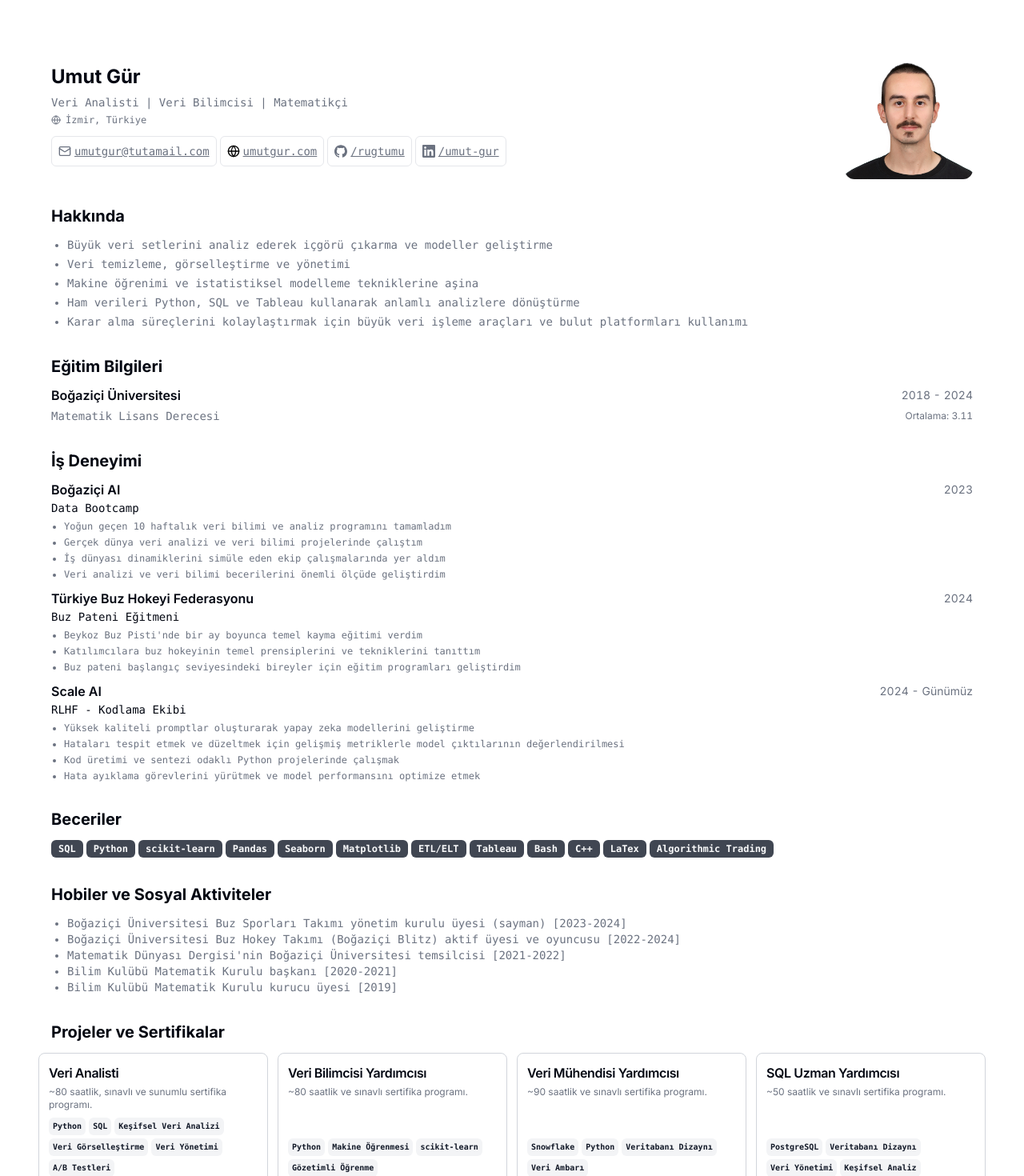
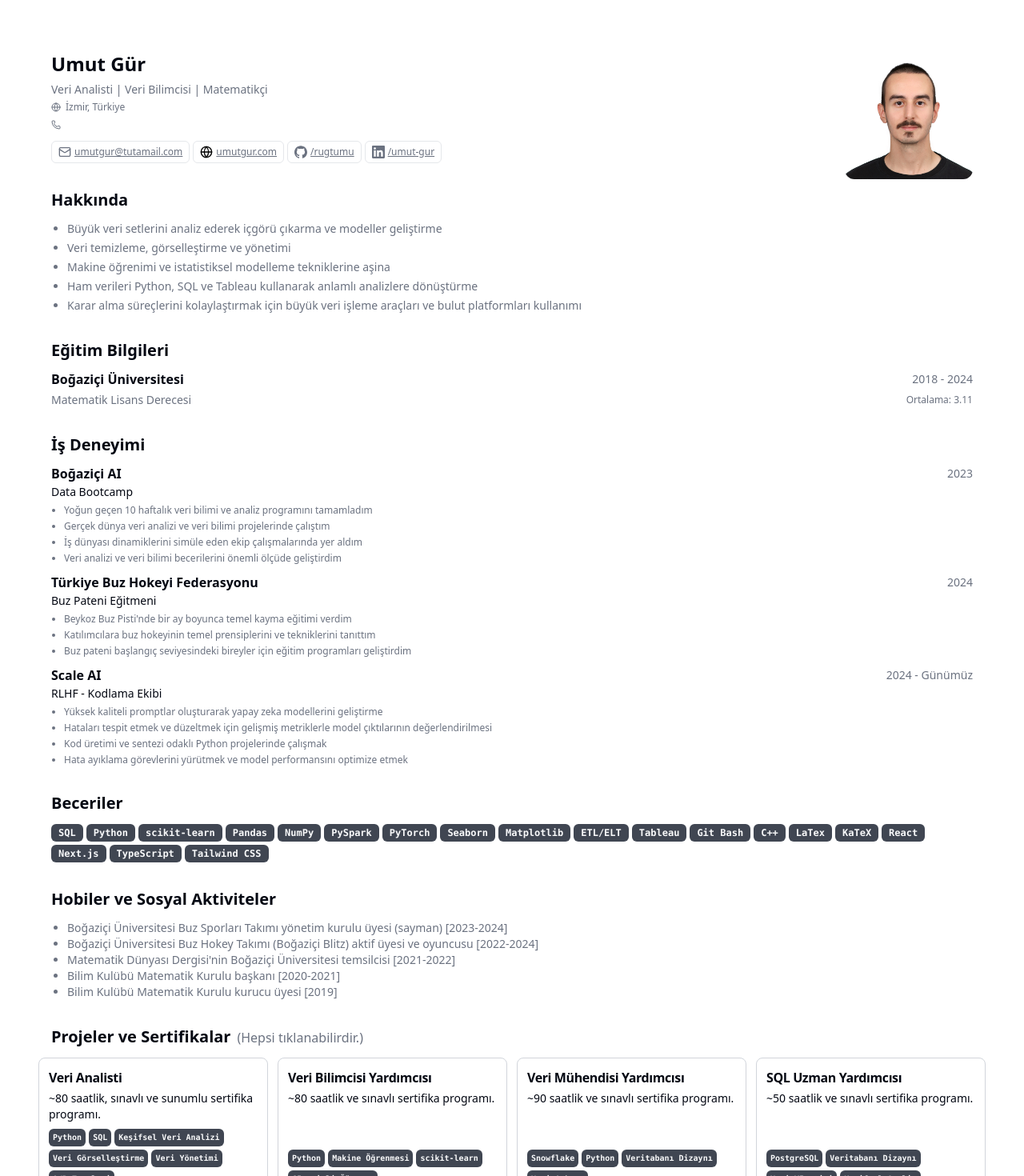
Before and after one commit to rugtumu/CV, a Next.js app: page /cv-turkce in a window 1280 px wide. Shown: the top 1470 px of the page at 80% size. Built offline with nearby package versions, Linux system fonts and the light colour scheme.

Commit message:
Contact part update

```diff
--- a/src/app/cv-turkce/page.tsx
+++ b/src/app/cv-turkce/page.tsx
@@ -20,15 +20,15 @@ export const metadata: Metadata = {
 
 export default function Page() {
   return (
-    <main className="container relative mx-auto scroll-my-12 overflow-auto p-8 md:p-16">
-      <section className="mx-auto w-full max-w-full space-y-8 bg-white">
-        <div className="flex items-center justify-between">
+    <main className="container relative mx-auto scroll-my-12 overflow-auto p-8 md:p-16 font-sans">
+      <section className="mx-auto w-full max-w-full space-y-8 bg-white print:text-black">
+        <div className="relative">
           <div className="flex-1 space-y-1.5">
             <h1 className="text-2xl font-bold">{RESUME_DATA_TR.name}</h1>
-            <p className="max-w-full text-pretty font-mono text-sm text-muted-foreground">
+            <p className="max-w-full text-pretty font-sans text-sm text-muted-foreground print:text-black">
               {RESUME_DATA_TR.about}
             </p>
-            <p className="max-w-full items-center text-pretty font-mono text-xs text-muted-foreground">
+            <p className="max-w-full items-center text-pretty font-sans text-xs text-muted-foreground print:text-black">
               <a
                 className="inline-flex gap-x-1.5 align-baseline leading-none hover:underline"
                 href={RESUME_DATA_TR.locationLink}
@@ -38,12 +38,22 @@ export default function Page() {
                 {RESUME_DATA_TR.location}
               </a>
             </p>
-            <div className="flex gap-x-1 pt-1 font-mono text-sm text-muted-foreground">
+            <p className="max-w-full items-center text-pretty font-sans text-xs text-muted-foreground print:text-black">
+              <a
+                className="inline-flex gap-x-1.5 align-baseline leading-none hover:underline"
+                href={`tel:${RESUME_DATA_TR.contact.tel}`}
+                target="_blank"
+              >
+                <PhoneIcon className="size-3" />
+                {RESUME_DATA_TR.contact.tel}
+              </a>
+            </p>
+            <div className="flex flex-wrap gap-x-1 gap-y-1 pt-1 font-sans text-sm text-muted-foreground print:text-black">
               {RESUME_DATA_TR.contact.email ? (
                 <Button
-                  className="size-35"
+                  className="h-7 px-2 text-xs"
                   variant="outline"
-                  size="icon"
+                  size="sm"
                   asChild
                 >
                   <a href={`mailto:${RESUME_DATA_TR.contact.email}`} className="flex items-center gap-1 underline">
@@ -52,24 +62,11 @@ export default function Page() {
                   </a>
                 </Button>
               ) : null}
-              {RESUME_DATA_TR.contact.tel ? (
-                <Button
-                  className="size-30"
-                  variant="outline"
-                  size="icon"
-                  asChild
-                >
-                  <a href={`tel:${RESUME_DATA_TR.contact.tel}`} className="flex items-center gap-1 underline">
-                    <PhoneIcon className="size-4" />
-                    {RESUME_DATA_TR.contact.tel}
-                  </a>
-                </Button>
-              ) : null}
               {RESUME_DATA_TR.personalWebsiteUrl ? (
                 <Button
-                  className="size-35"
+                  className="h-7 px-2 text-xs"
                   variant="outline"
-                  size="icon"
+                  size="sm"
                   asChild
                 >
                   <a href={RESUME_DATA_TR.personalWebsiteUrl} className="flex items-center gap-1 underline">
@@ -80,10 +77,9 @@ export default function Page() {
               ) : null}
               {RESUME_DATA_TR.contact.social.map((social) => (
                 <Button
-                  key={social.name}
-                  className="size-30"
+                  className="h-7 px-2 text-xs"
                   variant="outline"
-                  size="icon"
+                  size="sm"
                   asChild
                 >
                   <a href={social.url} className="flex items-center gap-1 underline">
@@ -93,7 +89,7 @@ export default function Page() {
                 </Button>
               ))}
             </div>
-            <div className="hidden flex-col gap-x-1 font-mono text-sm text-muted-foreground">
+            <div className="hidden flex-col gap-x-1 font-sans text-sm text-muted-foreground print:text-black">
               {RESUME_DATA_TR.contact.email ? (
                 <a href={`mailto:${RESUME_DATA_TR.contact.email}`}>
                   <span className="underline">{RESUME_DATA_TR.contact.email}</span>
@@ -108,7 +104,7 @@ export default function Page() {
           </div>
 
           {/* Avatar - Sağ üst köşe */}
-          <div className="ml-6">
+          <div className="absolute right-0 top-0">
             <Avatar className="size-40">
               <AvatarImage
                 alt={RESUME_DATA_TR.name}
@@ -126,7 +122,7 @@ export default function Page() {
 
         <Section>
           <h2 className="text-xl font-bold">Hakkında</h2>
-          <ul className="list-disc ml-5 text-pretty font-mono text-sm text-muted-foreground space-y-1">
+          <ul className="list-disc ml-5 text-pretty font-sans text-sm text-muted-foreground space-y-1 print:text-black">
             {RESUME_DATA_TR.summaryPoints.map((point, index) => (
               <li key={index}>{point}</li>
             ))}
@@ -143,18 +139,18 @@ export default function Page() {
                       {education.school}
                     </div>
 
-                    <div className="text-sm tabular-nums text-gray-500">
+                    <div className="text-sm tabular-nums text-gray-500 print:text-black">
                       {education.range}
                     </div>
                   </div>
 
                   <div className="flex items-center justify-between gap-x-2 text-base">
-                    <CardContent className="mt-18">
+                    <CardContent className="mt-18 font-sans print:text-black">
                         {education.degree}
                     </CardContent>
 
                     <div className="text-right">
-                          <div className="text-xs tabular-nums text-gray-500">
+                          <div className="text-xs tabular-nums text-gray-500 print:text-black">
                           {education.gpa}
                           </div>
                         </div>
@@ -188,16 +184,16 @@ export default function Page() {
                         ))}
                       </span>
                     </h3>
-                    <div className="text-sm tabular-nums text-gray-500">
+                    <div className="text-sm tabular-nums text-gray-500 print:text-black">
                       {work.range}
                     </div>
                   </div>
 
-                  <h4 className="font-mono text-sm leading-none">
+                  <h4 className="font-sans text-sm leading-none">
                     {work.title}
                   </h4>
                 </CardHeader>
-                <CardContent className="mt-2 text-xs">
+                <CardContent className="mt-2 text-xs font-sans print:text-black">
                   <ul className="list-disc ml-4 space-y-1">
                     {work.responsibilities.map((responsibility, index) => (
                       <li key={index}>{responsibility}</li>
@@ -223,7 +219,7 @@ export default function Page() {
 
         <Section>
           <h2 className="text-xl font-bold">Hobiler ve Sosyal Aktiviteler</h2>
-          <ul className="list-disc ml-5 text-pretty font-mono text-sm text-muted-foreground">
+          <ul className="list-disc ml-5 text-pretty font-sans text-sm text-muted-foreground print:text-black">
             {RESUME_DATA_TR.hobbies.map((hobby, index) => (
               <li key={index}>{hobby}</li>
             ))}
@@ -231,7 +227,10 @@ export default function Page() {
         </Section>
 
         <Section className="scroll-mb-16">
-          <h2 className="text-xl font-bold">Projeler ve Sertifikalar</h2>
+          <div className="flex items-baseline gap-2">
+            <h2 className="text-xl font-bold">Projeler ve Sertifikalar</h2>
+            <span className="text-m font-normal text-gray-500 print:text-black">(Hepsi tıklanabilirdir.)</span>
+          </div>
           <div className="-mx-4 grid grid-cols-2 gap-3 md:grid-cols-4 lg:grid-cols-4">
             {RESUME_DATA_TR.projects.map((project) => {
               return (
--- a/src/app/globals.css
+++ b/src/app/globals.css
@@ -1,6 +1,10 @@
 @tailwind base;
 @tailwind components;
 @tailwind utilities;
+
+body {
+  font-family: ui-sans-serif, system-ui, -apple-system, BlinkMacSystemFont, "Segoe UI", Roboto, "Helvetica Neue", Arial, "Noto Sans", sans-serif;
+}
 
 @layer base {
   :root {
--- a/src/app/page.tsx
+++ b/src/app/page.tsx
@@ -20,15 +20,15 @@ export const metadata: Metadata = {
 
 export default function Page() {
   return (
-    <main className="container relative mx-auto scroll-my-12 overflow-auto p-8 md:p-16">
-      <section className="mx-auto w-full max-w-full space-y-8 bg-white">
+    <main className="container relative mx-auto scroll-my-12 overflow-auto p-8 md:p-16 font-sans">
+      <section className="mx-auto w-full max-w-full space-y-8 bg-white print:text-black">
         <div className="flex items-center justify-between">
           <div className="flex-1 space-y-1.5">
             <h1 className="text-2xl font-bold">{RESUME_DATA.name}</h1>
-            <p className="max-w-full text-pretty font-mono text-sm text-muted-foreground">
+            <p className="max-w-full text-pretty text-sm text-muted-foreground print:text-black">
               {RESUME_DATA.about}
             </p>
-            <p className="max-w-full items-center text-pretty font-mono text-xs text-muted-foreground">
+            <p className="max-w-full items-center text-pretty text-xs text-muted-foreground print:text-black">
               <a
                 className="inline-flex gap-x-1.5 align-baseline leading-none hover:underline"
                 href={RESUME_DATA.locationLink}
@@ -38,12 +38,22 @@ export default function Page() {
                 {RESUME_DATA.location}
               </a>
             </p>
-            <div className="flex gap-x-1 pt-1 font-mono text-sm text-muted-foreground">
+            <p className="max-w-full items-center text-pretty text-xs text-muted-foreground print:text-black">
+              <a
+                className="inline-flex gap-x-1.5 align-baseline leading-none hover:underline"
+                href={`tel:${RESUME_DATA.contact.tel}`}
+                target="_blank"
+              >
+                <PhoneIcon className="size-3" />
+                {RESUME_DATA.contact.tel}
+              </a>
+            </p>
+            <div className="flex gap-x-1 pt-1 text-sm text-muted-foreground print:text-black">
               {RESUME_DATA.contact.email ? (
                 <Button
-                  className="size-35"
+                  className="h-7 px-2 text-xs"
                   variant="outline"
-                  size="icon"
+                  size="sm"
                   asChild
                 >
                   <a href={`mailto:${RESUME_DATA.contact.email}`} className="flex items-center gap-1 underline">
@@ -52,24 +62,11 @@ export default function Page() {
                   </a>
                 </Button>
               ) : null}
-              {RESUME_DATA.contact.tel ? (
-                <Button
-                  className="size-30"
-                  variant="outline"
-                  size="icon"
-                  asChild
-                >
-                  <a href={`tel:${RESUME_DATA.contact.tel}`} className="flex items-center gap-1 underline">
-                    <PhoneIcon className="size-4" />
-                    {RESUME_DATA.contact.tel}
-                  </a>
-                </Button>
-              ) : null}
               {RESUME_DATA.personalWebsiteUrl ? (
                 <Button
-                  className="size-35"
+                  className="h-7 px-2 text-xs"
                   variant="outline"
-                  size="icon"
+                  size="sm"
                   asChild
                 >
                   <a href={RESUME_DATA.personalWebsiteUrl} className="flex items-center gap-1 underline">
@@ -80,10 +77,9 @@ export default function Page() {
               ) : null}
               {RESUME_DATA.contact.social.map((social) => (
                 <Button
-                  key={social.name}
-                  className="size-30"
+                  className="h-7 px-2 text-xs"
                   variant="outline"
-                  size="icon"
+                  size="sm"
                   asChild
                 >
                   <a href={social.url} className="flex items-center gap-1 underline">
@@ -93,7 +89,7 @@ export default function Page() {
                 </Button>
               ))}
             </div>
-            <div className="hidden flex-col gap-x-1 font-mono text-sm text-muted-foreground">
+            <div className="hidden flex-col gap-x-1 text-sm text-muted-foreground print:text-black">
               {RESUME_DATA.contact.email ? (
                 <a href={`mailto:${RESUME_DATA.contact.email}`}>
                   <span className="underline">{RESUME_DATA.contact.email}</span>
@@ -126,7 +122,7 @@ export default function Page() {
 
         <Section>
           <h2 className="text-xl font-bold">About</h2>
-          <ul className="list-disc ml-5 text-pretty font-mono text-sm text-muted-foreground space-y-1">
+          <ul className="list-disc ml-5 text-pretty text-sm text-muted-foreground space-y-1 print:text-black">
             {RESUME_DATA.summaryPoints.map((point, index) => (
               <li key={index}>{point}</li>
             ))}
@@ -143,18 +139,18 @@ export default function Page() {
                       {education.school}
                     </div>
 
-                    <div className="text-sm tabular-nums text-gray-500">
+                    <div className="text-sm tabular-nums text-gray-500 print:text-black">
                       {education.range}
                     </div>
                   </div>
 
                   <div className="flex items-center justify-between gap-x-2 text-base">
-                    <CardContent className="mt-18">
+                    <CardContent className="mt-18 font-sans print:text-black">
                         {education.degree}
                     </CardContent>
 
                     <div className="text-right">
-                          <div className="text-xs tabular-nums text-gray-500">
+                          <div className="text-xs tabular-nums text-gray-500 print:text-black">
                           {education.gpa}
                           </div>
                         </div>
@@ -188,16 +184,16 @@ export default function Page() {
                         ))}
                       </span>
                     </h3>
-                    <div className="text-sm tabular-nums text-gray-500">
+                    <div className="text-sm tabular-nums text-gray-500 print:text-black">
                       {work.range}
                     </div>
                   </div>
 
-                  <h4 className="font-mono text-sm leading-none">
+                  <h4 className="text-sm leading-none">
                     {work.title}
                   </h4>
                 </CardHeader>
-                <CardContent className="mt-2 text-xs">
+                <CardContent className="mt-2 text-xs font-sans print:text-black">
                   <ul className="list-disc ml-4 space-y-1">
                     {work.responsibilities.map((responsibility, index) => (
                       <li key={index}>{responsibility}</li>
@@ -223,7 +219,7 @@ export default function Page() {
 
         <Section>
           <h2 className="text-xl font-bold">Hobbies & Social Activities</h2>
-          <ul className="list-disc ml-5 text-pretty font-mono text-sm text-muted-foreground">
+          <ul className="list-disc ml-5 text-pretty text-sm text-muted-foreground print:text-black">
             {RESUME_DATA.hobbies.map((hobby, index) => (
               <li key={index}>{hobby}</li>
             ))}
@@ -233,7 +229,7 @@ export default function Page() {
         <Section className="scroll-mb-16">
           <div className="flex items-baseline gap-2">
             <h2 className="text-xl font-bold">Projects & Certificates</h2>
-            <span className="text-m font-normal text-gray-500">(All clickable)</span>
+            <span className="text-m font-normal text-gray-500 print:text-black">(All clickable)</span>
           </div>
           <div className="-mx-4 grid grid-cols-2 gap-3 md:grid-cols-4 lg:grid-cols-4">
             {RESUME_DATA.projects.map((project) => {
--- a/src/components/project-card.tsx
+++ b/src/components/project-card.tsx
@@ -35,7 +35,7 @@ export function ProjectCard({ title, description, tags, link }: Props) {
                 {link.replace("https://", "").replace("www.", "").replace("/", "")}
               </div>
             )}
-            <CardDescription className="font-normal text-xs print:text-[10px]">
+            <CardDescription className="font-normal text-s print:text-[10px] font-sans print:text-black">
               {description}
             </CardDescription>
           </div>
@@ -45,7 +45,7 @@ export function ProjectCard({ title, description, tags, link }: Props) {
             {tags.map((tag) => (
               <Badge
                 className="px-1 py-0 text-[10px] print:px-1 print:py-0.5 print:text-[8px] print:leading-tight"
-                variant="secondary"
+                variant="default"
                 key={tag}
               >
                 {tag}
--- a/src/data/resume-data-turkish.tsx
+++ b/src/data/resume-data-turkish.tsx
@@ -140,14 +140,21 @@ import {
     "Python",
     "scikit-learn",
     "Pandas",
+    "NumPy",
+    "PySpark",
+    "PyTorch",
     "Seaborn",
     "Matplotlib",
     "ETL/ELT",
     "Tableau",
-      "Bash",
+    "Git Bash",
     "C++",
     "LaTex",
-      "Algorithmic Trading",
+    "KaTeX",
+    "React",
+    "Next.js",
+    "TypeScript",
+    "Tailwind CSS",
   ],
     /*general_skills: [
       "SQL",
```
Lines whose indentation alone changed are shown as unchanged.
